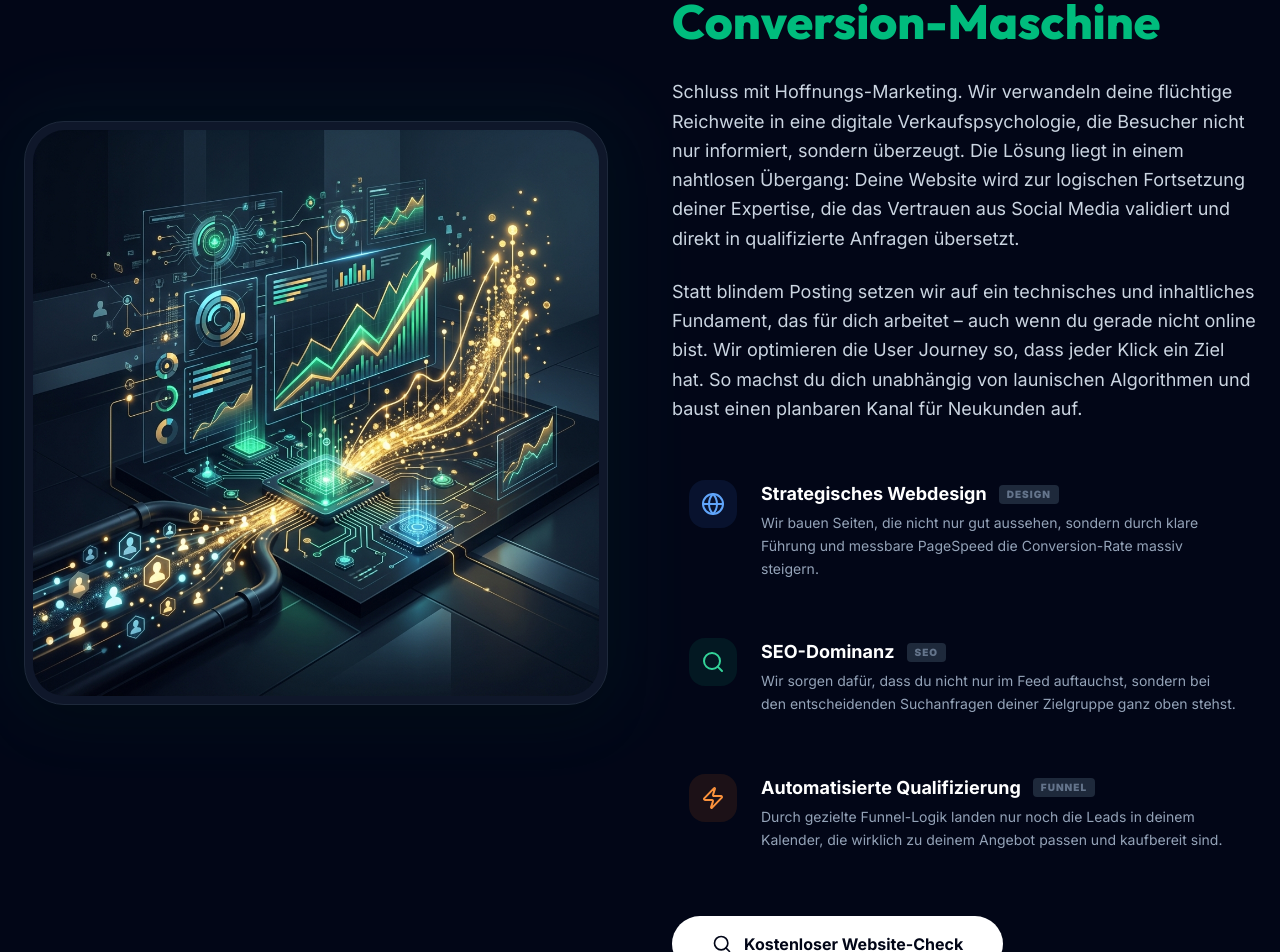
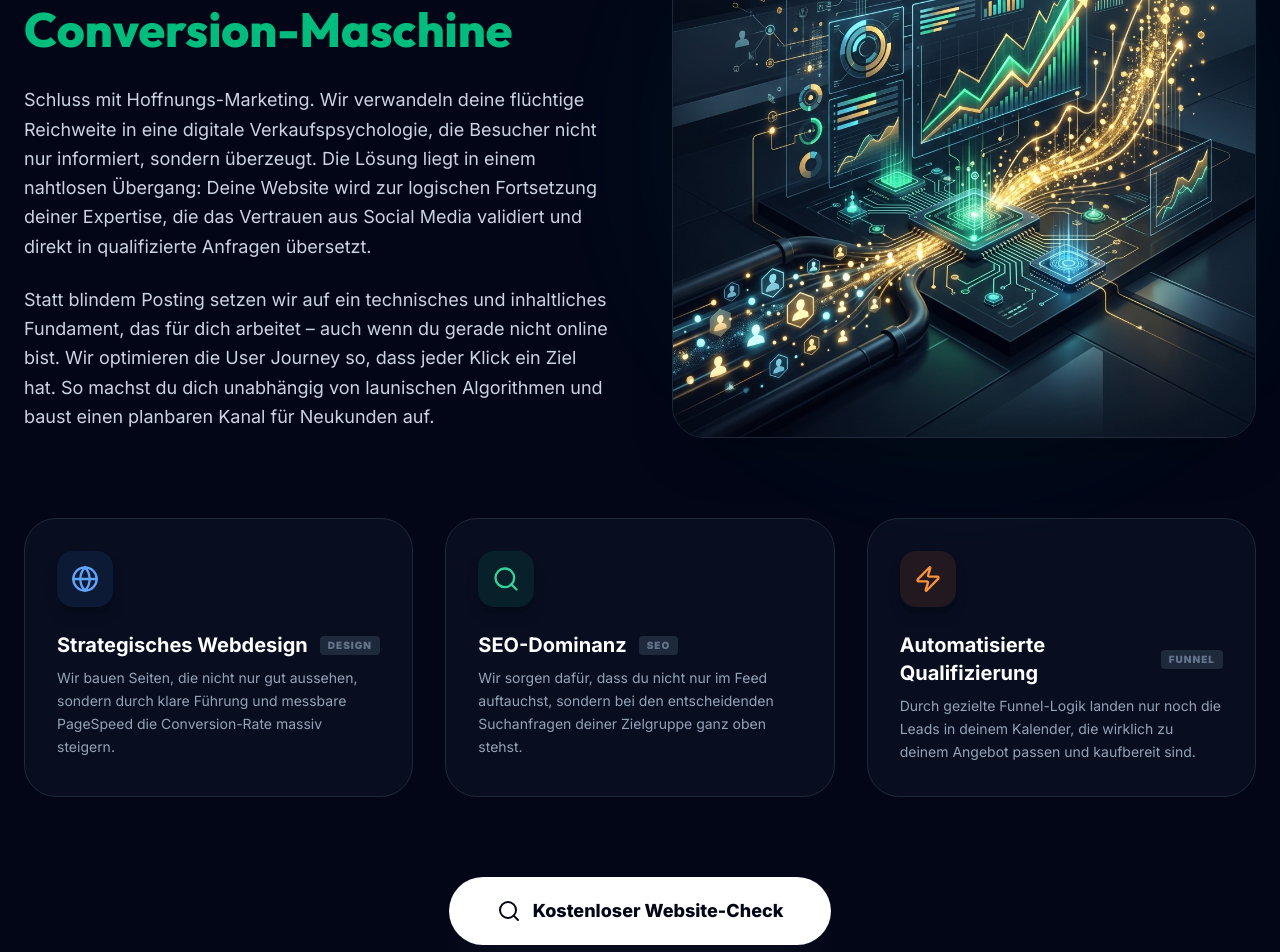
Before and after one commit to timmsug-source/website-linkedin, a Next.js app: page /lp/linkedin in a window 1280 px wide. Shown: the part 2160-3112 px from the top of the page. Built offline with nearby package versions, Linux system fonts and the light colour scheme.

Commit message:
Final cleanup and layout restructuring for Solution section

```diff
--- a/src/app/lp/linkedin/page.tsx
+++ b/src/app/lp/linkedin/page.tsx
@@ -266,24 +266,11 @@ export default function LinkedInLP() {
         </div>
       </section>
 
-      {/* ── 3. LÖSUNG ───────────────────────────────────────────────────── */}
-      <section className="py-24 px-6 bg-slate-950 overflow-hidden">
+      <section className="py-24 px-6 bg-slate-950 overflow-hidden border-y border-slate-800/50">
         <div className="max-w-7xl mx-auto">
-          <div className="grid grid-cols-1 lg:grid-cols-2 gap-16 items-center">
-            {/* Left – Visual */}
-            <div className="relative order-2 lg:order-1">
-              <div className="absolute -inset-4 bg-emerald-500/20 rounded-[2.5rem] blur-2xl opacity-30" />
-              <div className="relative bg-slate-900 border border-slate-800 rounded-[2.5rem] p-2 overflow-hidden shadow-2xl">
-                <img
-                  src="/images/lead_machine.png"
-                  alt="Lead Machine Solution Visual"
-                  className="w-full h-auto rounded-[2rem] object-cover"
-                />
-              </div>
-            </div>
-
-            {/* Right – Content */}
-            <div className="order-1 lg:order-2">
+          {/* Top part: Text & Image */}
+          <div className="grid grid-cols-1 lg:grid-cols-2 gap-16 items-center mb-20">
+            <div>
               <h2 className="text-3xl md:text-4xl lg:text-5xl font-display font-extrabold text-white leading-tight mb-8">
                 Vom Content-Creator zum Experten-Business:{" "}
                 <span className="text-accent">
@@ -291,7 +278,7 @@ export default function LinkedInLP() {
                 </span>
               </h2>
 
-              <div className="space-y-6 text-slate-300 text-lg leading-relaxed mb-10">
+              <div className="space-y-6 text-slate-300 text-lg leading-relaxed">
                 <p>
                   Schluss mit Hoffnungs-Marketing. Wir verwandeln deine flüchtige Reichweite in eine digitale Verkaufspsychologie, die Besucher nicht nur informiert, sondern überzeugt. Die Lösung liegt in einem nahtlosen Übergang: Deine Website wird zur logischen Fortsetzung deiner Expertise, die das Vertrauen aus Social Media validiert und direkt in qualifizierte Anfragen übersetzt.
                 </p>
@@ -299,21 +286,33 @@ export default function LinkedInLP() {
                   Statt blindem Posting setzen wir auf ein technisches und inhaltliches Fundament, das für dich arbeitet – auch wenn du gerade nicht online bist. Wir optimieren die User Journey so, dass jeder Klick ein Ziel hat. So machst du dich unabhängig von launischen Algorithmen und baust einen planbaren Kanal für Neukunden auf.
                 </p>
               </div>
+            </div>
 
-              <div className="space-y-6 mb-12">
+            <div className="relative">
+              <div className="absolute -inset-4 bg-accent/20 blur-3xl rounded-full opacity-30" />
+              <img
+                src="/images/lead_machine.png"
+                alt="Lead Machine Solution Visual"
+                className="w-full h-auto rounded-[2rem] object-cover relative z-10 border border-slate-800 shadow-2xl"
+              />
+            </div>
+          </div>
+
+          {/* Bottom part: Solution Points Grid */}
+          <div className="grid grid-cols-1 md:grid-cols-3 gap-8 mb-20">
             {solutions.map((s, i) => {
               const Icon = s.icon;
               return (
                 <div
                   key={i}
-                      className="flex items-start gap-6 group p-4 rounded-3xl hover:bg-slate-900/50 transition-colors border border-transparent hover:border-slate-800"
+                  className="flex flex-col items-start gap-6 group p-8 rounded-[2rem] bg-slate-900/50 border border-slate-800 hover:border-accent/50 transition-all hover:translate-y-[-4px]"
                 >
-                      <div className={`w-12 h-12 rounded-2xl ${s.iconBg} flex items-center justify-center shrink-0 group-hover:scale-110 transition-transform`}>
-                        <Icon size={24} />
+                  <div className={`w-14 h-14 rounded-2xl ${s.iconBg} flex items-center justify-center shrink-0 group-hover:scale-110 transition-transform shadow-lg shadow-black/20`}>
+                    <Icon size={28} />
                   </div>
                   <div>
-                        <div className="flex items-center gap-3 mb-1">
-                          <h3 className="font-bold text-white text-lg">
+                    <div className="flex items-center gap-3 mb-2">
+                      <h3 className="font-bold text-white text-xl">
                         {s.title}
                       </h3>
                       <span className="text-[10px] font-black uppercase tracking-widest text-slate-500 bg-slate-800 px-2 py-0.5 rounded">
@@ -329,15 +328,14 @@ export default function LinkedInLP() {
             })}
           </div>
 
-              <div className="text-center lg:text-left">
+          {/* Final CTA for this section */}
+          <div className="text-center">
             <a
               href={CONTACT_URL}
-                  className="inline-flex items-center gap-3 bg-white text-slate-950 hover:bg-accent hover:text-white rounded-full px-10 py-4 font-bold transition-all shadow-xl shadow-white/5"
+              className="inline-flex items-center gap-3 bg-white text-slate-950 hover:bg-accent hover:text-white rounded-full px-12 py-5 font-extrabold text-lg transition-all shadow-2xl shadow-white/5"
             >
-                  <Search size={20} /> Kostenloser Website-Check
+              <Search size={24} /> Kostenloser Website-Check
             </a>
-              </div>
-            </div>
           </div>
         </div>
       </section>
```
Lines whose indentation alone changed are shown as unchanged.
